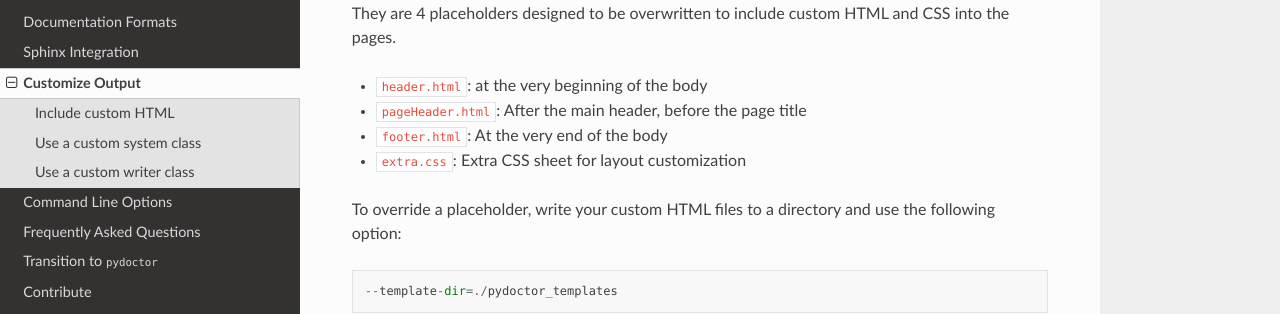
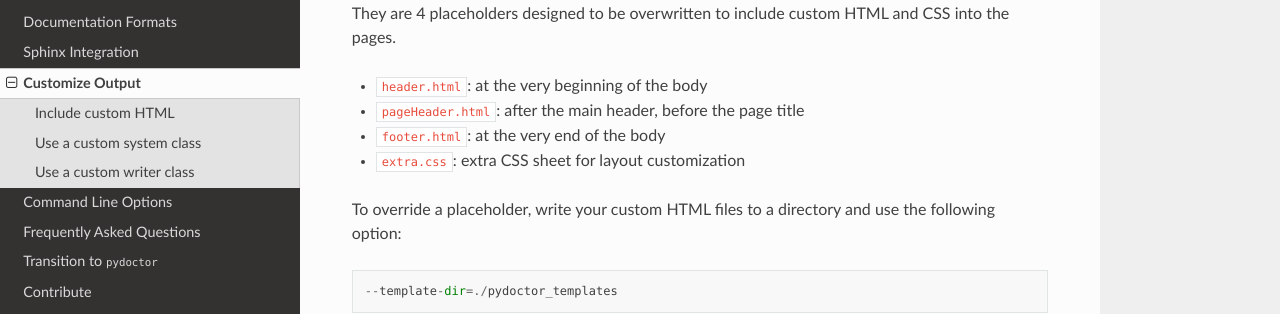
Before and after one commit to twisted/pydoctor, a Sphinx documentation site: the page built from docs/source/customize.rst, in a window 1280 px wide and 900 px high. Shown: the part 214-528 px from the top of the window. Built offline with Sphinx 7.4.7 and the Read the Docs theme 2.0.0, drawn with Linux system fonts in a browser that asks for light colours.

Commit message:
lower case non full phrases

```diff
--- a/docs/source/customize.rst
+++ b/docs/source/customize.rst
@@ -8,9 +8,9 @@ Include custom HTML
 They are 4 placeholders designed to be overwritten to include custom HTML and CSS into the pages.
 
 - ``header.html``: at the very beginning of the body
-- ``pageHeader.html``: After the main header, before the page title
-- ``footer.html``: At the very end of the body
-- ``extra.css``: Extra CSS sheet for layout customization
+- ``pageHeader.html``: after the main header, before the page title
+- ``footer.html``: at the very end of the body
+- ``extra.css``: extra CSS sheet for layout customization
 
 To override a placeholder, write your custom HTML files to a directory
 and use the following option::
```
